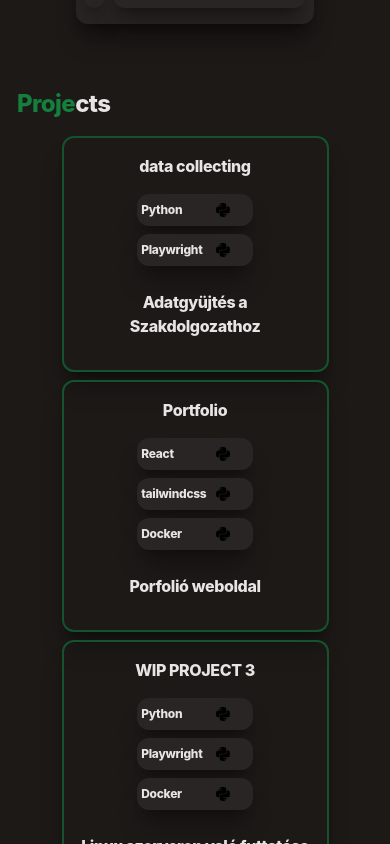
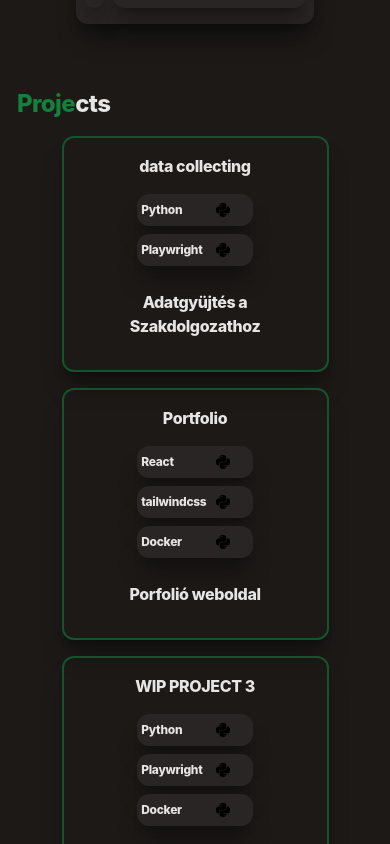
Before and after one commit to CsabaAndi/csabaandi.github.io, a React (Create React App) app: page / in a window 390 px wide. Shown: the part 1660-2504 px from the top of the page. Built offline with nearby package versions, Linux system fonts and the light colour scheme.

Commit message:
[Design] Added higher gap between project grids

```diff
--- a/src/components/About/Projects.tsx
+++ b/src/components/About/Projects.tsx
@@ -25,7 +25,7 @@ function Projects() {
           </h2>
           <div className='grid grid-cols-8 sm:grid-cols-1'>
 
-          <div className='grid gap-2 col-span-6 col-start-2 sm:auto-cols-fr sm:grid-flow-col md:gap-4 lg:gap-6'>
+          <div className='grid gap-2 col-span-6 gap-4 sm:gap-2 md:gap-4 lg:gap-6 col-start-2 sm:auto-cols-fr sm:grid-flow-col'>
 
             <div className='space-y-2 p-4 rounded-xl border-2 sm:border-none border-green-900 sm:bg-stone-800 shadow-xl shadow-black/30 sm:p-6 md:p-4 lg:p-4'>
               <h3 className='text-md text-center mb-4 font-extrabold tracking-tight text-stone-200 sm:text-lg'>data collecting</h3>
```
